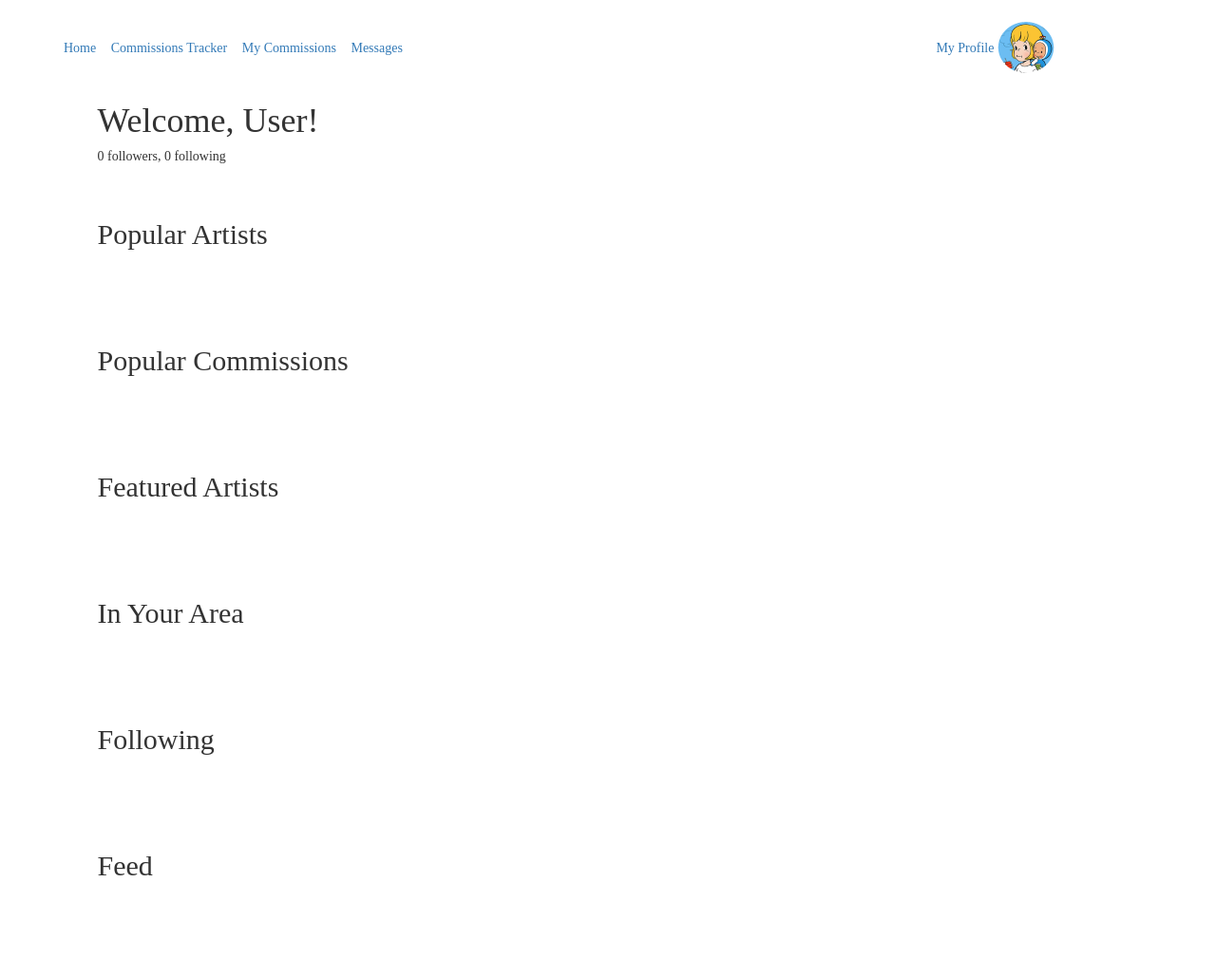
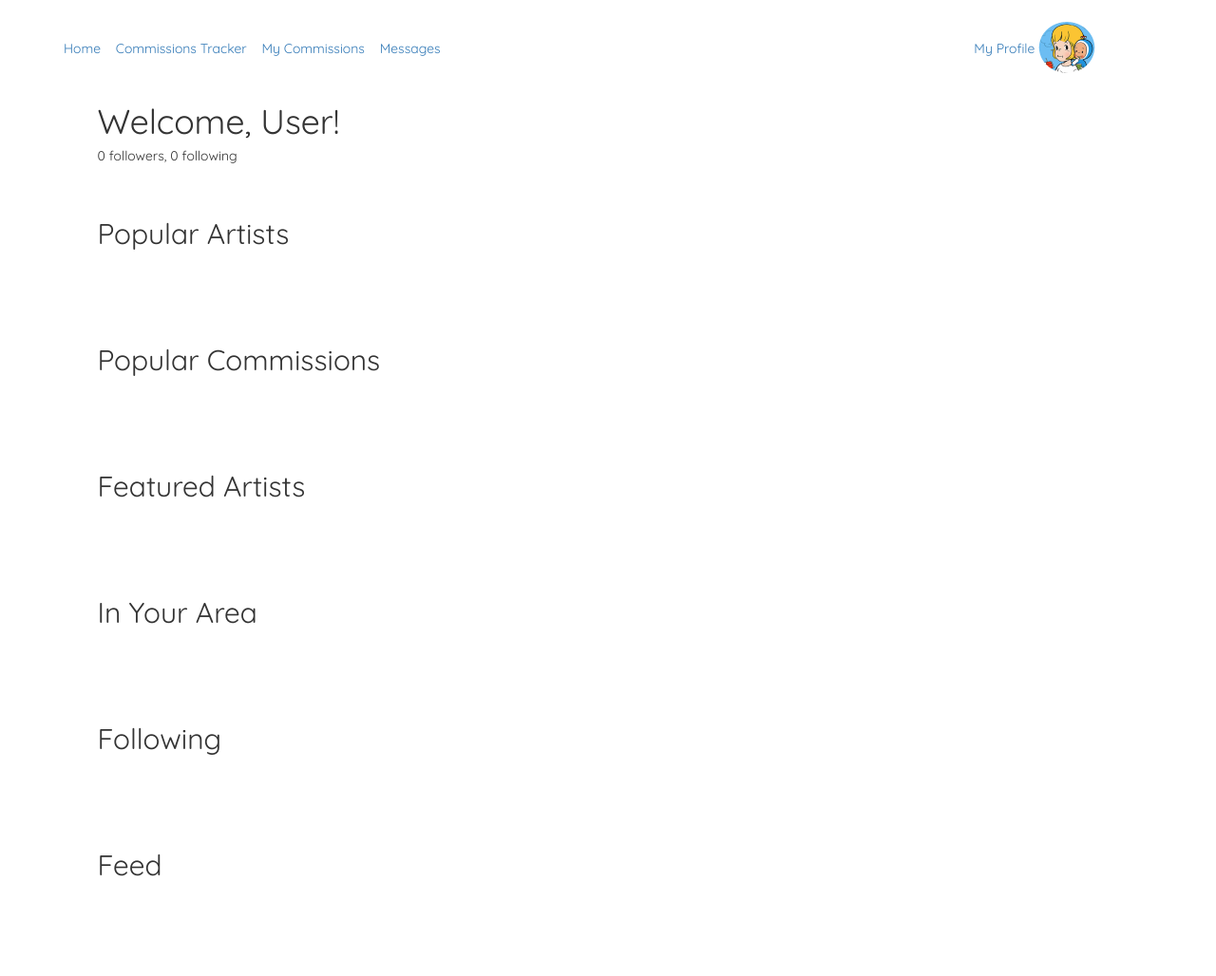
Before and after one commit to stephaaaaaa/commismatch, a PHP site: page /feed.html in a window 1280 px wide. Shown: the whole page at 95% size. Run offline with PHP 8.4, Linux system fonts and the light colour scheme; some web fonts are replaced.

Commit message:
forgot the file extension smfh

```diff
--- a/styles.css
+++ b/styles.css
@@ -1,6 +1,6 @@
 @font-face {
 	font-family: "Quicksand";
-	src: url(./Fonts/quicksand-v7-latin-regular);
+	src: url(./Fonts/quicksand-v7-latin-regular.woff);
 }
 
 /* Landing */
```
